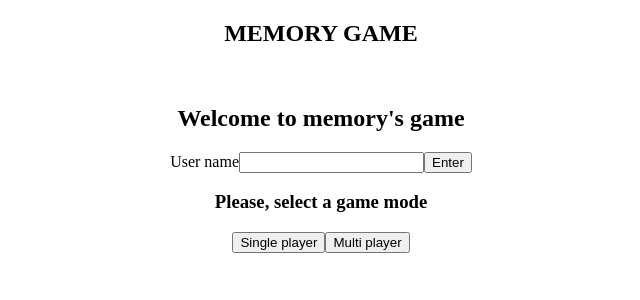
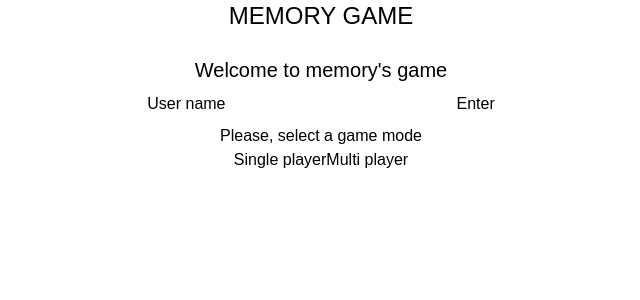
Before and after one commit to Adriordev/memory, a Vue app: page / in a window 1280 px wide. Shown: the top 300 px of the page, without its empty margins (319-959 px from the left). Built offline with nearby package versions, Linux system fonts and the light colour scheme.

Commit message:
Add TailwindCSS

```diff
--- /dev/null
+++ b/postcss.config.js
@@ -0,0 +1,6 @@
+module.exports = {
+  plugins: {
+    tailwindcss: {},
+    autoprefixer: {}
+  }
+}
--- /dev/null
+++ b/src/assets/tailwind.css
@@ -0,0 +1,40 @@
+@tailwind base;
+
+@tailwind components;
+
+@tailwind utilities;
+
+@layer base {
+  /* body {
+    @apply container h-screen mx-auto text-center px-4 py-4;
+  } */
+  h1 {
+    @apply text-2xl;
+  }
+  h2 {
+    @apply text-xl;
+  }
+}
+
+@layer components {
+  .btn{
+    @apply mx-auto border-2 border-emerald-700 bg-emerald-100 hover:bg-emerald-400 hover:text-white font-bold uppercase my-2 px-5 py-1 shadow-2xl
+  }
+  .error{
+    @apply h-8 leading-8 my-2
+  }
+  .error-span {
+    @apply text-red-600 border rounded-md mx-auto px-3  bg-red-300;
+  }
+  input[type=text]{
+    @apply  border-0
+  }
+  imput[type=text]:focus{
+    @apply appearance-none border-red-600
+  }
+  input[type=number]{
+    @apply rounded-md
+  }
+
+
+}
--- a/src/main.js
+++ b/src/main.js
@@ -1,5 +1,6 @@
 import { createApp } from 'vue'
 import App from './App.vue'
 import router from './router'
+import './assets/tailwind.css'
 
 createApp(App).use(router).mount('#app')
--- /dev/null
+++ b/tailwind.config.js
@@ -0,0 +1,51 @@
+const colors = require("tailwindcss/colors");
+module.exports = {
+  purge: ["./public/**/*.html", "./src/**/*.{vue,js,ts,jsx,tsx}"],
+  darkMode: false, // or 'media' or 'class'
+  theme: {
+    screens: {
+      sm: "480px",
+      md: "768px",
+      lg: "976px",
+      xl: "1440px",
+    },
+    colors: {
+      black: colors.black,
+      white: colors.white,
+      gray: colors.gray,
+      emerald: colors.emerald,
+      indigo: colors.indigo,
+      yellow: colors.yellow,
+      red: colors.red,
+    },
+    fontFamily: {
+      sans: ["Graphik", "sans-serif"],
+      serif: ["Merriweather", "serif"],
+    },
+    extend: {
+      spacing: {
+        128: "32rem",
+        144: "36rem",
+      },
+      borderRadius: {
+        "4xl": "2rem",
+      },
+      keyframes: {
+        'fadeInDown': {
+          "0%": {
+            opacity: "0",
+            transform: "translateY(-50px)",
+          },
+          "100%": {
+            opacity: "1",
+            transform: "translateY(0)",
+          },
+        },
+      },
+      animation: {
+        'fadeInDown': "fade-in-down 1s ease-out",
+      },
+    },
+  },
+  plugins: [require("@tailwindcss/forms")],
+};
```
Also changed, not shown: package.json (+7 -1 lines), 1 other file (tests, documents, lock files or other folders).
